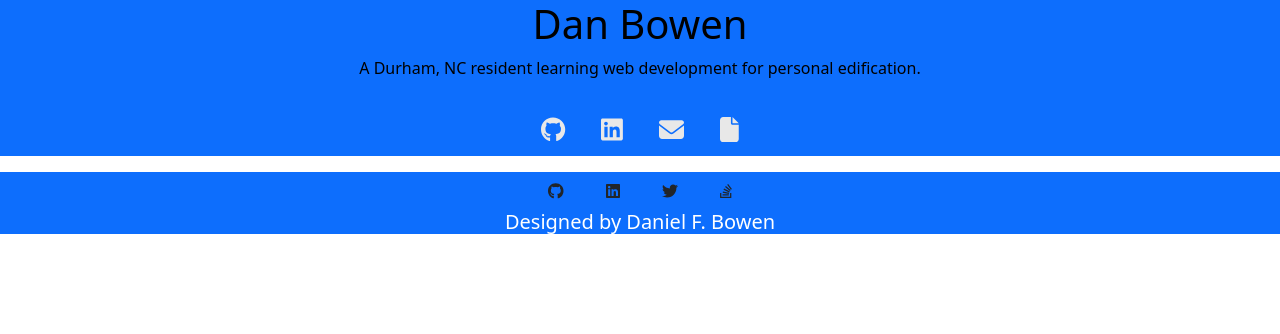
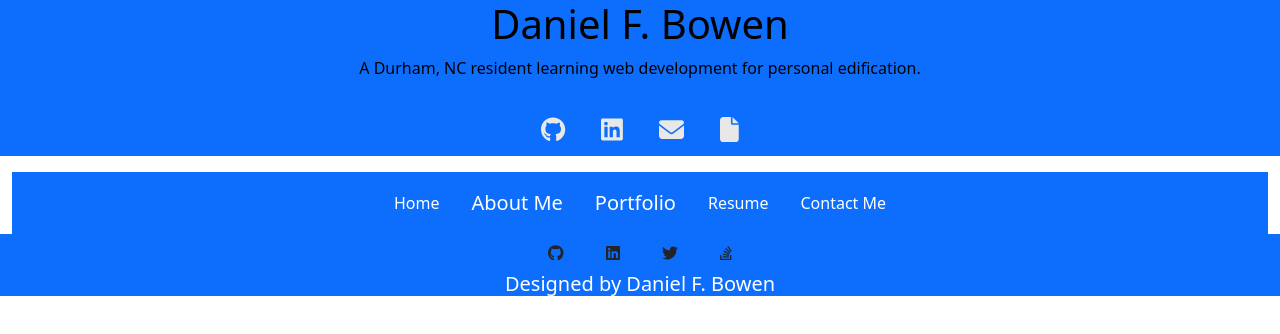
Before and after one commit to dfbowen77/react-portfolio, a React (Create React App) app in the folder react-portfolio/: page / in a window 1280 px wide. Shown: the top 334 px of the page. Built offline with nearby package versions, Linux system fonts and the light colour scheme.

Commit message:
fixed the routing for the about-me page, updated the navbar, and started portfolio.js

```diff
--- a/react-portfolio/package.json
+++ b/react-portfolio/package.json
@@ -15,7 +15,9 @@
     "bootstrap": "^5.3.0",
     "dotenv": "^16.1.4",
     "react": "^18.1.0",
+    "react-bootstrap": "^2.7.4",
     "react-dom": "^18.1.0",
+    "react-router-dom": "^6.2.1",
     "react-scripts": "5.0.1",
     "web-vitals": "^2.1.4"
   },
--- a/react-portfolio/src/App.js
+++ b/react-portfolio/src/App.js
@@ -4,23 +4,24 @@ import './App.css';
 
 // import react and necessary router-dom libraries
 import React from "react";
-// import { BrowserRouter as Router, Route, Routes } from 'react-router-dom';
+import { BrowserRouter as Router, Route, Routes } from 'react-router-dom';
 
 // import other components for use within the app.
+import Navigator from "./components/navbar";
 import Header from "./components/header";
 import Footer from "./components/footer";
-// import About from "./components/about";
+import About from "./components/about";
 
 function App() {
   return (
     <div className="App">
-      {/* <Router> */}
+      <Router>
       <Header />
-      {/* <Routes>
-        <Route path ="/about-me" element={<About />} />
-      </Routes>
-
-      </Router> */}
+      <Navigator />
+        <Routes>
+          <Route path ="/about-me" element={<About />} />
+        </Routes>
+      </Router>
       <Footer />
     </div>
   );
--- a/react-portfolio/src/components/about.js
+++ b/react-portfolio/src/components/about.js
@@ -1,6 +1,6 @@
 import React from 'react';
 import { Container, Row, Col, Card, Image } from "react-bootstrap";
-import profilepic from "'../assets/profile-pic.jpg";
+import profilepic from "../assets/profile-pic.jpg";
 
 function About () {
     return(
--- a/react-portfolio/src/components/header.js
+++ b/react-portfolio/src/components/header.js
@@ -8,7 +8,7 @@ function Header() {
     return (
         <>
             <div className= "text-center header-section justify-content-center text-black bg-primary">
-                <h1 className="header-name">Dan Bowen</h1>
+                <h1 className="header-name">Daniel F. Bowen</h1>
                 <p className="header-description">A Durham, NC resident learning web development for personal edification.</p>
 
                 <div className ='container mb-3 mt-4' >
--- a/react-portfolio/src/components/navbar.js
+++ b/react-portfolio/src/components/navbar.js
@@ -1 +1,43 @@
 import React from 'react';
+import resume from '../assets/DFB CV 2022.pdf'
+import { Link } from 'react-router-dom';
+import { Navbar, Container, Nav } from 'react-bootstrap';
+
+function Navigator() {
+    return (
+        <>
+        <div id = "home">
+            <div className="container-fluid nav-color">
+                <nav>
+                  <ul className="navbar nav justify-content-center navbar-dark nav-color bg-primary">
+                    <li className="nav-item">
+                      <a className="nav-link" style={{ color:'white' }} href="#home">
+                        Home
+                      </a>
+                    </li>
+                    <li className="nav-item" >
+                    <Nav.Link as={Link} to="/about-me" className="fs-5 nav-link-highlight text-white">About Me</Nav.Link>
+                    </li>
+                    <li className="nav-item" >
+                    <Nav.Link as={Link} to="/portfolio" className="fs-5 nav-link-highlight text-white">Portfolio</Nav.Link>
+                    </li>
+                    <li className="nav-item" >
+                      <a className= "nav-link" href={ resume } style={{ color: 'white'}}>
+                        Resume
+                      </a>
+                    </li>
+                    <li className="nav-item" >
+                      <a className="nav-link" href="mailto: danbowen2677@gmail.com" style={{ color: 'white'}}>
+                        Contact Me
+                      </a>
+                    </li>
+                </ul>
+              </nav>
+          </div>
+        </div>
+        </>
+    )
+}
+
+// exports the Navbar function for use in other parts of the application.
+export default Navigator;
```
Also changed, not shown: react-portfolio/src/components/portfolio.js (+14 -0 lines), 1 other file (tests, documents, lock files or other folders).
